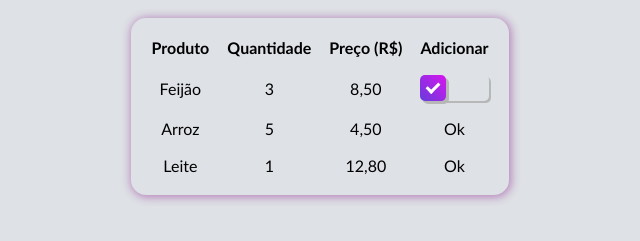
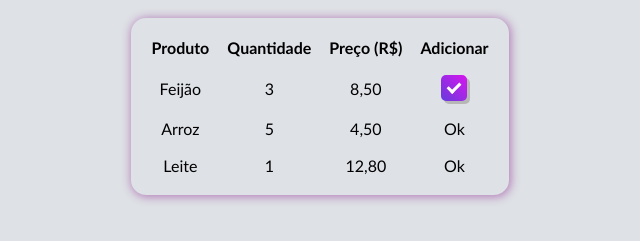
Before and after one commit to marciodiniz7x/Lista-Compras-App, a plain HTML site: page index.html in a window 1280 px wide. Shown: the part 61-302 px from the top of the page, without its empty margins (320-960 px from the left). Drawn offline with Linux system fonts and the light colour scheme.

Commit message:
Update style.css

```diff
--- a/style.css
+++ b/style.css
@@ -55,13 +55,14 @@ th, td {
 }
 
 .container {
-    display: block;
+    left: 30%;
     position: relative;
     cursor: pointer;
     font-size: 20px;
     user-select: none;
     border-radius: 5px;
     box-shadow: 2px 2px 0px rgb(183, 183, 183);
+
 }
 
 /* Create a custom checkbox */
```
